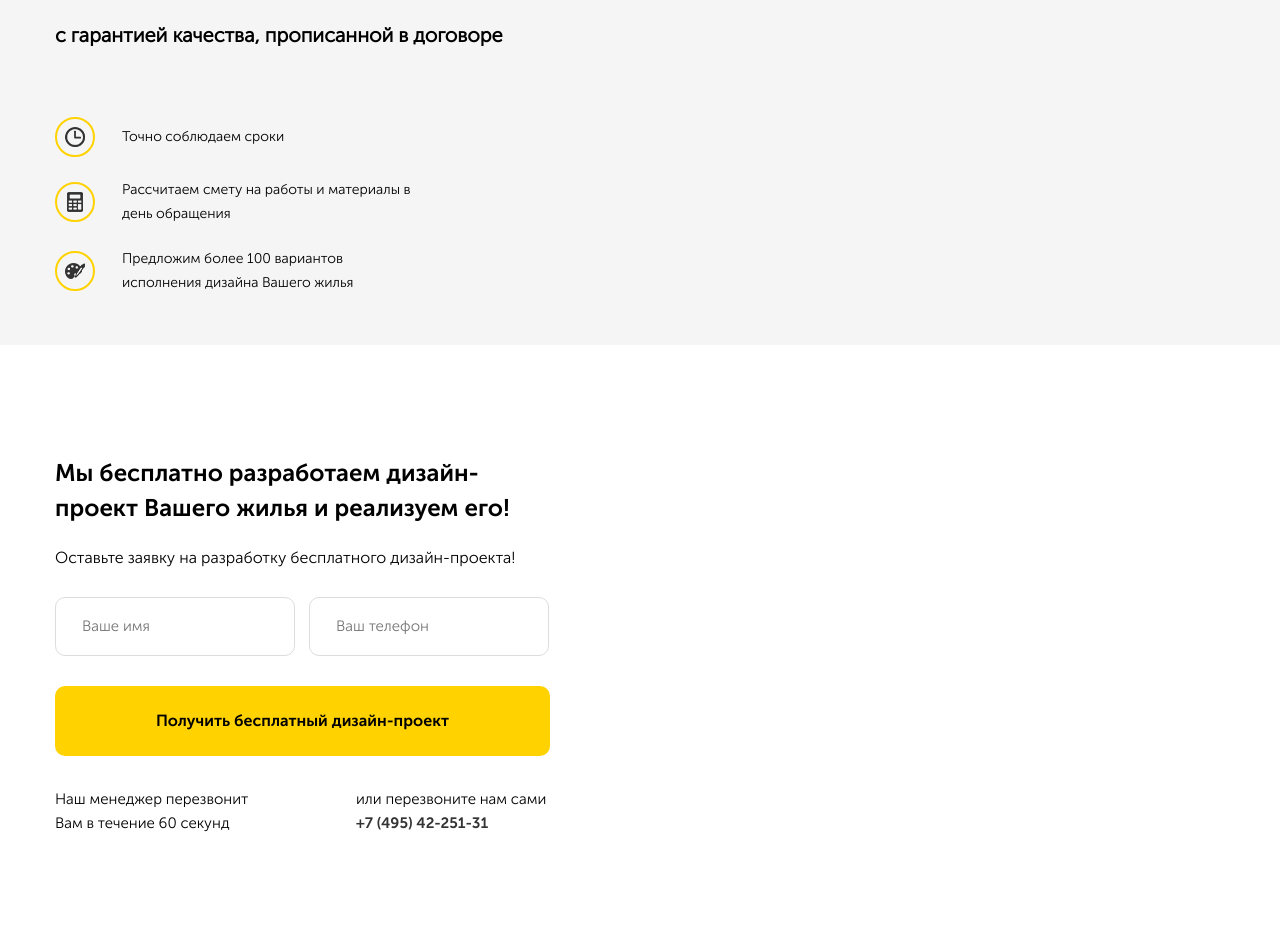
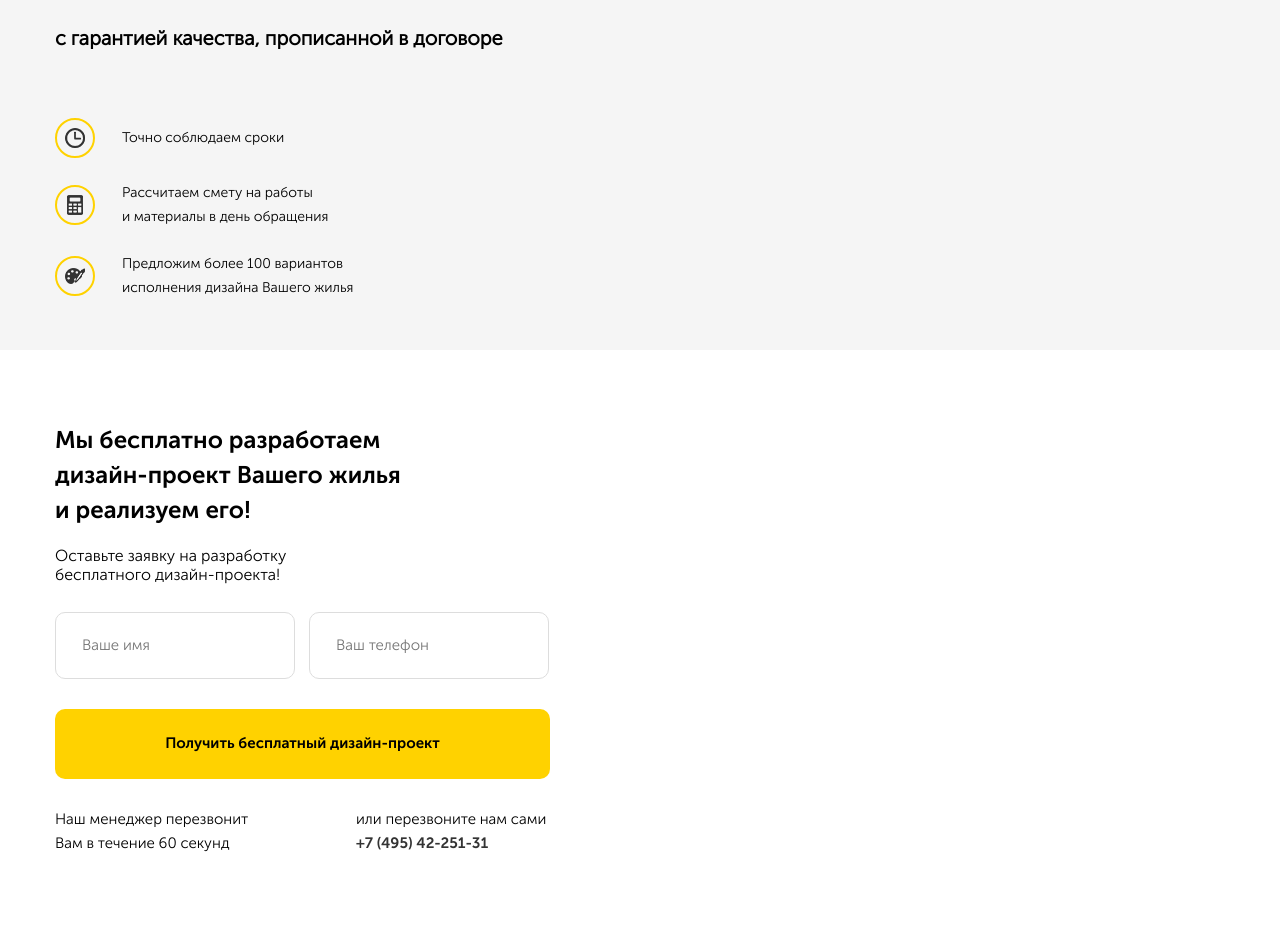
Before and after one commit to gitkiselev/repair, a plain HTML site: page src/index.html in a window 1280 px wide. Shown: the part 293-1228 px from the top of the page. After the commit the page ends 1200 px from the top, so only its background shows below. Drawn offline with Linux system fonts and the light colour scheme.

Commit message:
Адаптировал секцию offer на мобильных устройствах

```diff
--- a/src/index.html
+++ b/src/index.html
@@ -51,7 +51,7 @@
                     <div class="hero-list__image">
                       <img src="img/hero/calculator.png" alt="">
                     </div>
-                    <span class="hero-list__text">Рассчитаем смету на работы
+                    <span class="hero-list__text">Рассчитаем смету на работы<br>
                     и материалы в день обращения</span>
                   </li>
                   <li class="hero-list__item">
@@ -72,11 +72,11 @@
         <section class="offer section">
           <div class="container">
             <div class="offer-block">
-              <h2 class="section-title offer__title">Мы бесплатно разработаем
-                дизайн-проект Вашего жилья
+              <h2 class="section-title offer__title">Мы бесплатно разработаем <br>
+                дизайн-проект Вашего жилья<br>
                 и реализуем его!
                 </h2>
-              <span class="section-subtitle offer__subtitle">Оставьте заявку на разработку
+              <span class="section-subtitle offer__subtitle">Оставьте заявку на разработку<br>
                 бесплатного дизайн-проекта!
                 </span>
                 <form action="" class="form offer__form">
--- a/src/sass/_interface.sass
+++ b/src/sass/_interface.sass
@@ -19,12 +19,12 @@ img
     border: none
     outline: none
     background-color: $main-color
-    padding: 18px 30px
+    padding: 26px 30px
     &:hover
         background-color: lighten($main-color, 10%)
         cursor: pointer
 .section
-    padding: 90px 0
+    padding: 52px 0
     &-title
         font-size: 24px
         +bold
@@ -34,6 +34,6 @@ img
         font-weight: 400
 .input
      border: 1px solid $border-input
-     padding: 20px 26px
+     padding: 24px 26px
      font-size: 15px
      border-radius: 10px
--- a/src/sass/blocks/_hero.sass
+++ b/src/sass/blocks/_hero.sass
@@ -12,20 +12,21 @@
             font-size: 41px
             font-weight: 700
             line-height: 55px
+            margin-top: 25px
             margin-bottom: 40px
             +bold
         &__subtitle
             display: inline-block
             font-size: 20px
             font-weight: 700
-            margin-bottom: 70px
+            margin-bottom: 68px
     &-list
         margin: 0
         padding: 0
         &__item
             display: flex
             align-items: center
-            margin-bottom: 21px
+            margin-bottom: 23px
             &:last-child
                 margin-bottom: 0
         &__image
@@ -58,6 +59,7 @@
             &__title
                font-size: 24px
                line-height: 1.4
+               margin-top: 0
                margin-bottom: 15px
             &__subtitle
                 font-size: 16px
--- a/src/sass/blocks/_navbar.sass
+++ b/src/sass/blocks/_navbar.sass
@@ -1,9 +1,9 @@
 .navbar
-    padding: 10px 0
     &-block
         display: flex
         justify-content: space-between
         align-items: center
+        padding: 8px 0
     &__info
         display: flex
         align-items: center
--- a/src/sass/blocks/_offer.sass
+++ b/src/sass/blocks/_offer.sass
@@ -18,10 +18,10 @@
     &__title
         min-width: 360px
         line-height: 35px
-        margin-bottom: 24px
+        margin-bottom: 20px
     &__subtitle
         min-width: 250px
-        margin-bottom: 30px
+        margin-bottom: 28px
     &__input
         margin-bottom: 30px
         width: 240px
@@ -29,8 +29,8 @@
             margin-right: 10px
     &__button
          width: 100%
-         min-height: 70px
-         margin-bottom: 31px
+         font-size: 15px
+         margin-bottom: 28px
          +bold
 .action
     display: flex
@@ -53,7 +53,6 @@
             width: 100%
 @media (max-width: 768px)
     .action
-
         display: flex
         justify-content: space-between
     &__call
@@ -77,9 +76,10 @@
     .offer
         background: #fff
         &-block
-            width: 100%
+            width: 90%
             padding-right: 0
         &__input
             margin-right: 0
         &__title
-            width: 90%
+            min-width: 0
+            font-size: 18px
```
Also changed, not shown: src/css/style.css, 1 other file.
